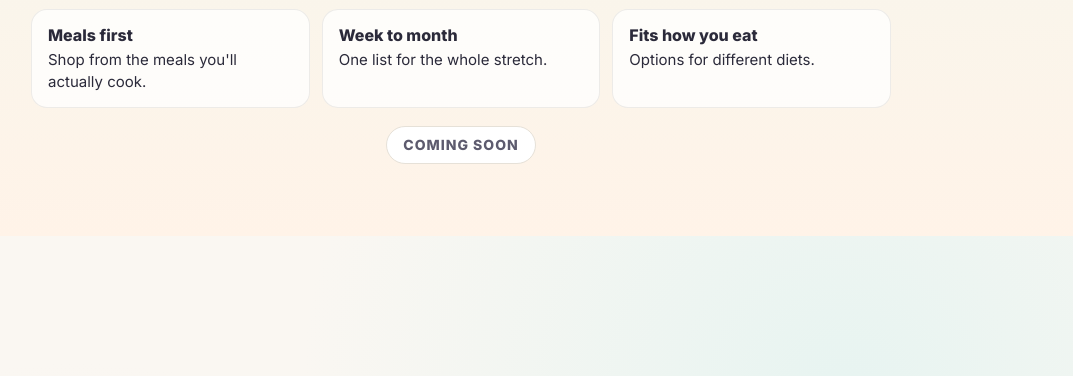
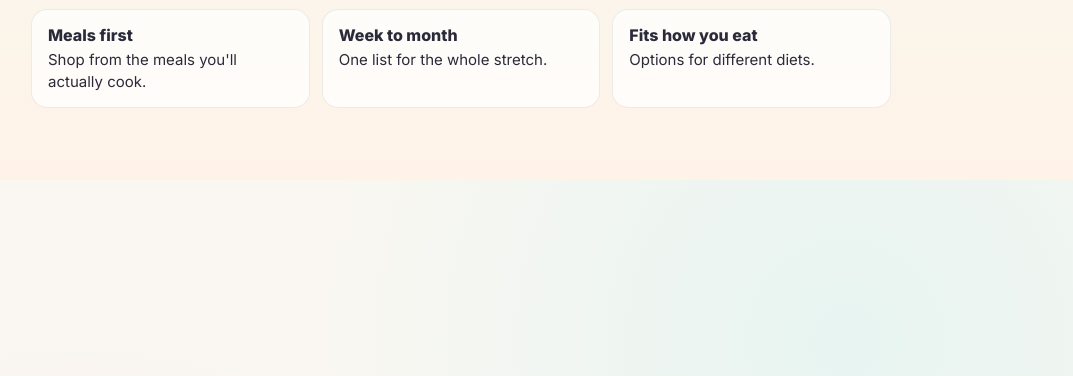
Before and after one commit to keevad315/dekaworks, a plain HTML site: page promo/index.html in a window 1280 px wide. Shown: the part 7480-7856 px from the top of the page, without its empty margins (179-1252 px from the left). Drawn offline with Linux system fonts and the light colour scheme.

Commit message:
Promo page: remove coming soon from PlateGrid
Co-Authored-By: Claude Opus 5.5 <noreply@anthropic.com>
Claude-Session: https://claude.ai/code/session_01LmnLzARpVtdwiNcfqQYqyS

```diff
--- a/promo/index.html
+++ b/promo/index.html
@@ -4,7 +4,7 @@
 <meta charset="utf-8">
 <meta name="viewport" content="width=device-width, initial-scale=1">
 <title>Deka Works Studio — Simple apps with a real purpose</title>
-<meta name="description" content="Deka Works Studio is an independent app studio. It designs, builds and runs its own apps: Kinties, The Bride Society, FloArte, Launchkins, Bildva and PlateGrid (coming soon).">
+<meta name="description" content="Deka Works Studio is an independent app studio. It designs, builds and runs its own apps: Kinties, The Bride Society, FloArte, Launchkins, Bildva and PlateGrid.">
 <link rel="icon" href="img/deka.svg">
 <link rel="preconnect" href="https://fonts.googleapis.com">
 <link rel="preconnect" href="https://fonts.gstatic.com" crossorigin>
@@ -190,7 +190,6 @@
       <li><b>Week to month</b>One list for the whole stretch.</li>
       <li><b>Fits how you eat</b>Options for different diets.</li>
     </ul>
-    <span class="soon">Coming soon</span>
   </div>
 </section>
 
```
